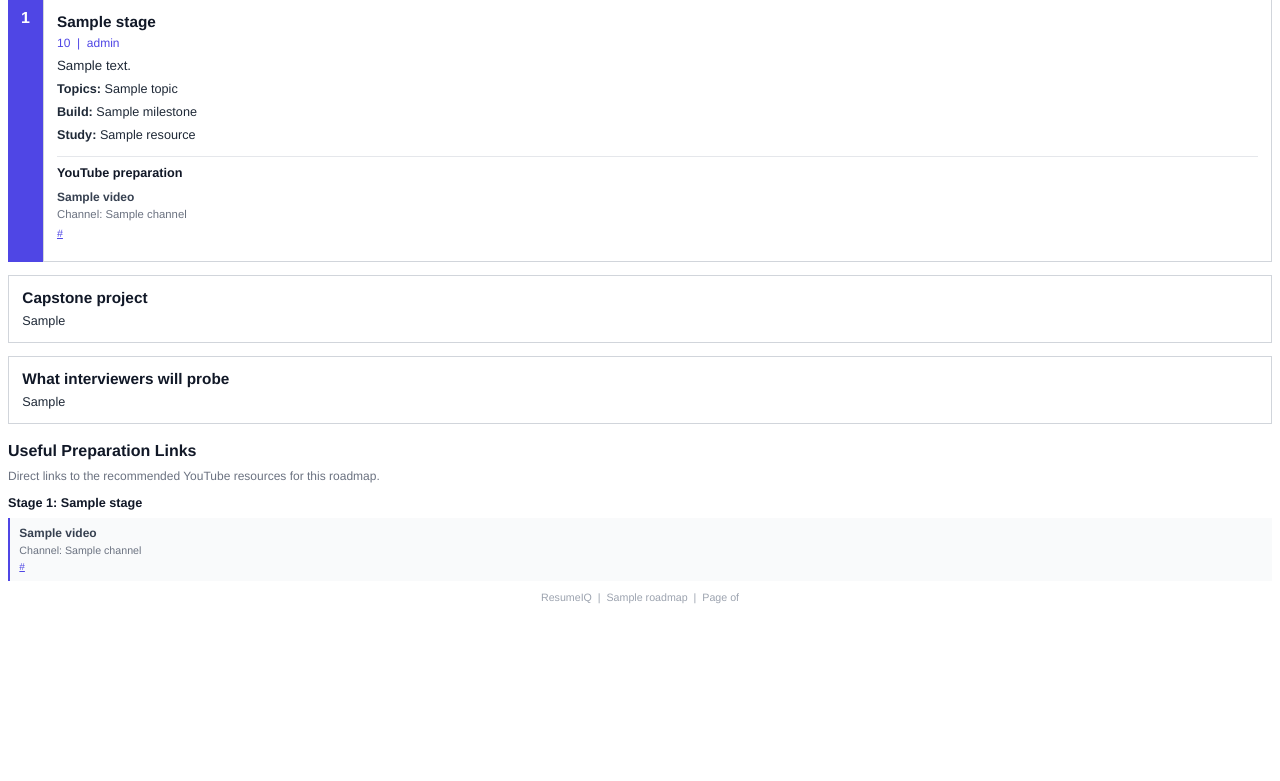
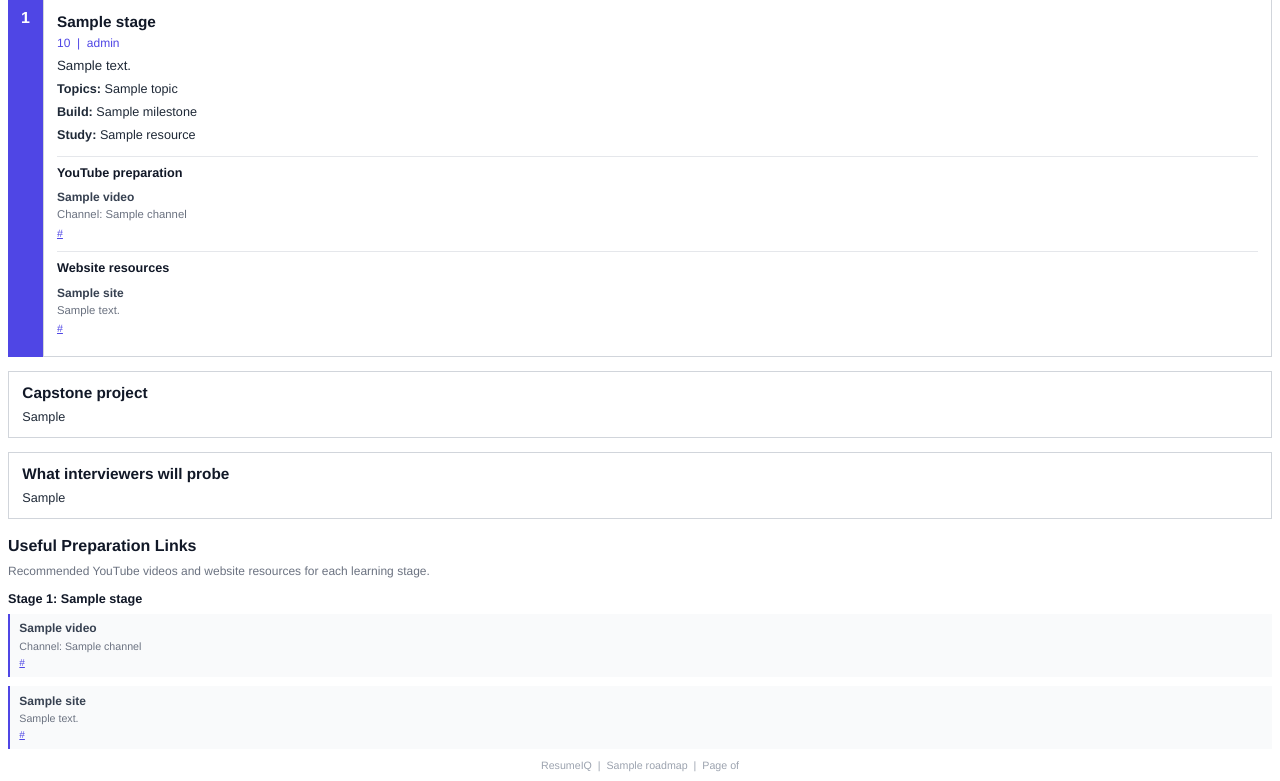
Before and after one commit to PatelVishakha-07/ResumeIQ, a Django app: template templates/dashboard_view/user/roadmap_pdf_view.html in a window 1280 px wide. Shown: the part 199-980 px from the top of the page. Before the commit the page ends 803 px from the top, so only its background shows below. Run offline with Django 4.2, Linux system fonts and the light colour scheme; the template is opened without the code that fills it: most values are stand-ins (such as "Sample title", 1, 10 or a date in 2020).

Commit message:
msg: corrected roadmap generator

```diff
--- a/templates/dashboard_view/user/roadmap_pdf_view.html
+++ b/templates/dashboard_view/user/roadmap_pdf_view.html
@@ -15,54 +15,45 @@
         height: 0.7cm;
     }
 }
-
 body {
     font-family: Helvetica;
     font-size: 10pt;
     color: #1f2937;
     line-height: 1.4;
 }
-
 div {
     margin: 0;
     padding: 0;
 }
-
 h1 {
     font-size: 20pt;
     margin: 0 0 4pt 0;
     color: #111827;
 }
-
 h2 {
     font-size: 12pt;
     margin: 14pt 0 4pt 0;
     color: #111827;
 }
-
 .brand {
     font-size: 9pt;
     color: #6b7280;
     margin-bottom: 10pt;
 }
-
 .summary {
     font-size: 10.5pt;
     margin: 6pt 0 8pt 0;
 }
-
 .meta {
     font-size: 9.5pt;
     color: #374151;
     margin: 0 0 4pt 0;
 }
-
 .stage {
     width: 100%;
     margin: 0 0 10pt 0;
     page-break-inside: avoid;
 }
-
 .num {
     width: 26pt;
     text-align: center;
@@ -73,131 +64,109 @@
     background-color: #4f46e5;
     padding: 6pt 0 6pt 0;
 }
-
 .body {
     border: 1px solid #d1d5db;
     padding: 8pt 10pt 8pt 10pt;
 }
-
 .st-title {
     font-size: 11.5pt;
     font-weight: bold;
     color: #111827;
 }
-
 .st-meta {
     font-size: 9pt;
     color: #4f46e5;
     margin: 2pt 0 4pt 0;
 }
-
 .st-desc {
     margin: 0 0 4pt 0;
 }
-
 .label {
     font-weight: bold;
 }
-
 .line {
     margin: 4pt 0 0 0;
     font-size: 9.5pt;
 }
-
 .youtube-section {
     margin-top: 8pt;
     padding-top: 6pt;
     border-top: 1px solid #e5e7eb;
 }
-
 .youtube-heading {
     font-size: 9.5pt;
     font-weight: bold;
     color: #111827;
     margin-bottom: 5pt;
 }
-
 .youtube-item {
     margin: 4pt 0 7pt 0;
 }
-
 .youtube-title {
     font-size: 9pt;
     font-weight: bold;
     color: #374151;
 }
-
 .youtube-channel {
     font-size: 8.5pt;
     color: #6b7280;
     margin-top: 1pt;
 }
-
 .youtube-link {
     font-size: 8pt;
     margin-top: 2pt;
+    word-wrap: break-word;
 }
-
 .youtube-link a {
     color: #4f46e5;
     text-decoration: underline;
 }
-
 .final-links {
     margin-top: 12pt;
     page-break-inside: auto;
 }
-
 .final-links-title {
     font-size: 12pt;
     font-weight: bold;
     color: #111827;
     margin-bottom: 4pt;
 }
-
 .final-links-description {
     font-size: 9pt;
     color: #6b7280;
     margin-bottom: 8pt;
 }
-
 .final-link-stage {
     font-size: 9.5pt;
     font-weight: bold;
     color: #111827;
     margin-top: 7pt;
 }
-
 .final-link-item {
     margin: 4pt 0 7pt 0;
     padding: 5pt 7pt;
     border-left: 2pt solid #4f46e5;
     background-color: #f9fafb;
 }
-
 .final-link-title {
     font-size: 9pt;
     font-weight: bold;
     color: #374151;
 }
-
 .final-link-channel {
     font-size: 8pt;
     color: #6b7280;
     margin-top: 1pt;
 }
-
 .final-link-url {
     font-size: 7.5pt;
     margin-top: 2pt;
     word-wrap: break-word;
 }
-
 .final-link-url a {
     color: #4f46e5;
     text-decoration: underline;
 }
-
 #footerContent {
     font-size: 8pt;
     color: #9ca3af;
@@ -214,9 +183,7 @@
 </div>
 
 {% if roadmap.summary %}
-<div class="summary">
-  {{ roadmap.summary }}
-</div>
+<div class="summary">{{ roadmap.summary }}</div>
 {% endif %}
 
 <div class="meta">
@@ -239,20 +206,10 @@
 <table class="stage" cellpadding="0" cellspacing="0">
 <tr>
     <td class="num">{{ forloop.counter }}</td>
-
     <td class="body">
-
-      <div class="st-title">
-        {{ s.title }}
-      </div>
-
-      <div class="st-meta">
-        {{ s.duration }} &nbsp;|&nbsp; {{ s.level }}
-      </div>
-
-      <div class="st-desc">
-        {{ s.desc }}
-      </div>
+        <div class="st-title">{{ s.title }}</div>
+        <div class="st-meta">{{ s.duration }} &nbsp;|&nbsp; {{ s.level }}</div>
+        <div class="st-desc">{{ s.desc }}</div>
 
         <div class="line">
             <span class="label">Topics:</span>
@@ -275,42 +232,41 @@
 
         {% if s.youtube_resources %}
         <div class="youtube-section">
-
-        <div class="youtube-heading">
-          YouTube preparation
-        </div>
-
+            <div class="youtube-heading">YouTube preparation</div>
             {% for video in s.youtube_resources %}
             {% if video.url %}
-
             <div class="youtube-item">
-
-          {% if video.title %}
-          <div class="youtube-title">
-            {{ video.title }}
+                <div class="youtube-title">{{ video.title|default:"YouTube preparation resource" }}</div>
+                {% if video.channel %}
+                <div class="youtube-channel">Channel: {{ video.channel }}</div>
+                {% endif %}
+                <div class="youtube-link">
+                    <a href="{{ video.url }}">{{ video.url }}</a>
+                </div>
+            </div>
+            {% endif %}
+            {% endfor %}
         </div>
         {% endif %}
 
-          {% if video.channel %}
-          <div class="youtube-channel">
-            Channel: {{ video.channel }}
+        {% if s.website_resources %}
+        <div class="youtube-section">
+            <div class="youtube-heading">Website resources</div>
+            {% for site in s.website_resources %}
+            {% if site.url %}
+            <div class="youtube-item">
+                <div class="youtube-title">{{ site.title|default:"Website resource" }}</div>
+                {% if site.description %}
+                <div class="youtube-channel">{{ site.description }}</div>
+                {% endif %}
+                <div class="youtube-link">
+                    <a href="{{ site.url }}">{{ site.url }}</a>
+                </div>
             </div>
             {% endif %}
-
-          <div class="youtube-link">
-            <a href="{{ video.url }}">
-              {{ video.url }}
-            </a>
-          </div>
-
-        </div>
-
-        {% endif %}
             {% endfor %}
-
         </div>
         {% endif %}
-
     </td>
 </tr>
 </table>
@@ -320,15 +276,8 @@
 <table class="stage" cellpadding="0" cellspacing="0" style="margin-top:6pt;">
 <tr>
     <td class="body">
-
-      <div class="st-title">
-        Capstone project
-      </div>
-
-      <div class="line">
-        {{ roadmap.capstone_project }}
-      </div>
-
+        <div class="st-title">Capstone project</div>
+        <div class="line">{{ roadmap.capstone_project }}</div>
     </td>
 </tr>
 </table>
@@ -338,15 +287,8 @@
 <table class="stage" cellpadding="0" cellspacing="0">
 <tr>
     <td class="body">
-
-      <div class="st-title">
-        What interviewers will probe
-      </div>
-
-      <div class="line">
-        {{ roadmap.interview_focus|join:", " }}
-      </div>
-
+        <div class="st-title">What interviewers will probe</div>
+        <div class="line">{{ roadmap.interview_focus|join:", " }}</div>
     </td>
 </tr>
 </table>
@@ -354,57 +296,47 @@
 
 {% if roadmap.stages %}
 <div class="final-links">
-
-  <div class="final-links-title">
-    Useful Preparation Links
-  </div>
-
+    <div class="final-links-title">Useful Preparation Links</div>
     <div class="final-links-description">
-    Direct links to the recommended YouTube resources for this roadmap.
+        Recommended YouTube videos and website resources for each learning stage.
     </div>
 
     {% for s in roadmap.stages %}
-
-  {% if s.youtube_resources %}
-
+    {% if s.youtube_resources or s.website_resources %}
     <div class="final-link-stage">
         Stage {{ forloop.counter }}: {{ s.title }}
     </div>
 
     {% for video in s.youtube_resources %}
-
     {% if video.url %}
-
     <div class="final-link-item">
-
-    {% if video.title %}
-    <div class="final-link-title">
-      {{ video.title }}
+        <div class="final-link-title">{{ video.title|default:"YouTube preparation resource" }}</div>
+        {% if video.channel %}
+        <div class="final-link-channel">Channel: {{ video.channel }}</div>
+        {% endif %}
+        <div class="final-link-url">
+            <a href="{{ video.url }}">{{ video.url }}</a>
+        </div>
     </div>
     {% endif %}
+    {% endfor %}
 
-    {% if video.channel %}
-    <div class="final-link-channel">
-      Channel: {{ video.channel }}
+    {% for site in s.website_resources %}
+    {% if site.url %}
+    <div class="final-link-item">
+        <div class="final-link-title">{{ site.title|default:"Website resource" }}</div>
+        {% if site.description %}
+        <div class="final-link-channel">{{ site.description }}</div>
+        {% endif %}
+        <div class="final-link-url">
+            <a href="{{ site.url }}">{{ site.url }}</a>
+        </div>
     </div>
     {% endif %}
-
-    <div class="final-link-url">
-      <a href="{{ video.url }}">
-        {{ video.url }}
-      </a>
-    </div>
-
-  </div>
-
-  {% endif %}
-
     {% endfor %}
 
     {% endif %}
-
     {% endfor %}
-
 </div>
 {% endif %}
 
```
Also changed, not shown: dashboard/views.py (+65 -18 lines), templates/dashboard_view/user/roadmap_generator.html (+29 -4 lines). Lines whose indentation alone changed are shown as unchanged.
